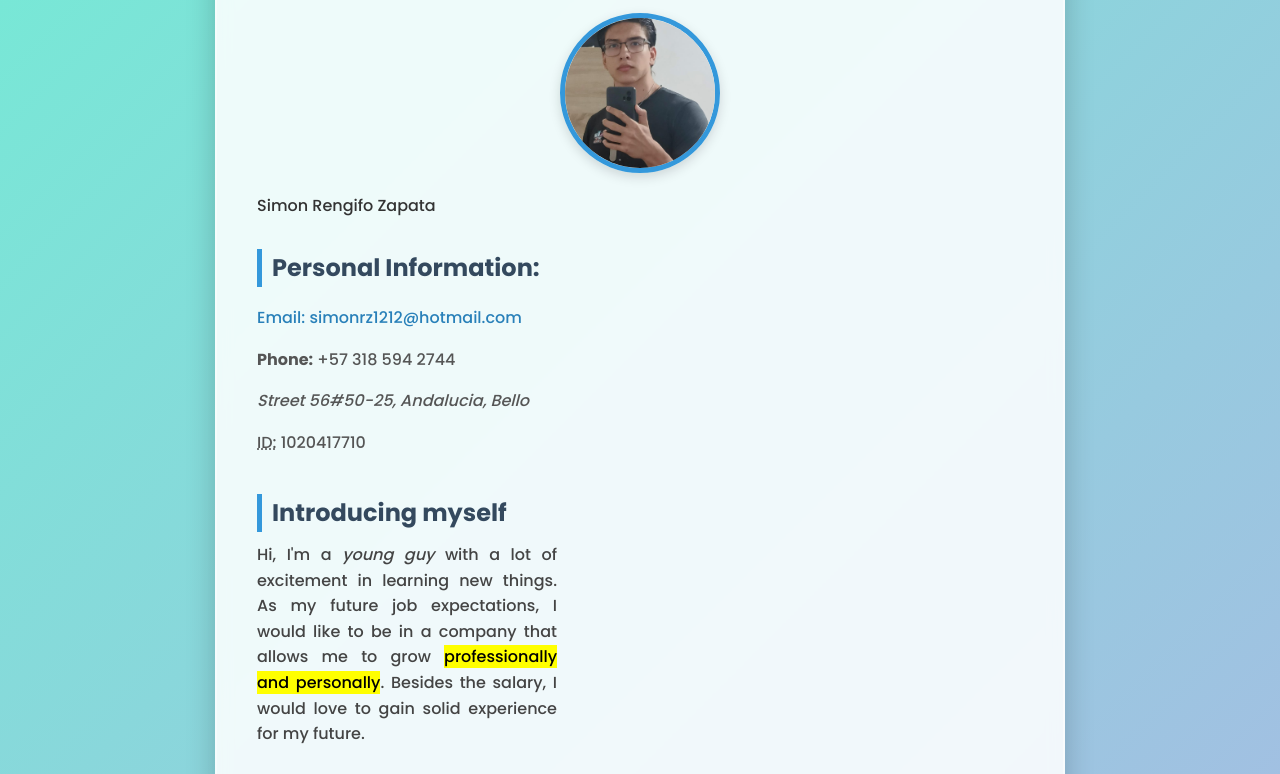
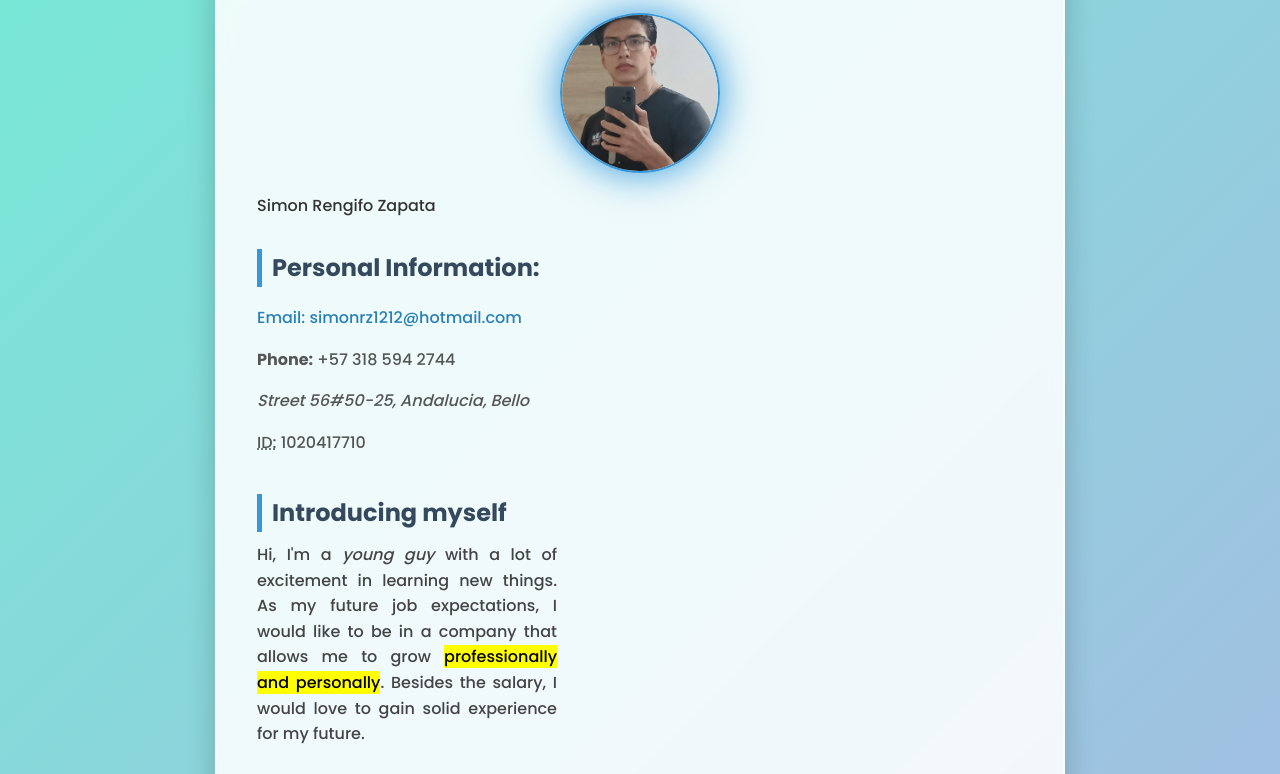
Before and after one commit to S1RZA/Riwi, a plain HTML site: page index.html in a window 1280 px wide. Shown: the part 198-972 px from the top of the page. Drawn offline with Linux system fonts and the light colour scheme.

Commit message:
Update cv.css

```diff
--- a/cv.css
+++ b/cv.css
@@ -2,6 +2,7 @@
     margin: 0;
     padding: 0;
     box-sizing: border-box;
+    scroll-behaviur: smooth;
 }
 
 body {
@@ -42,8 +43,8 @@ body {
     height: 160px;
     object-fit: cover;
     border-radius: 50%;
-    border: 5px solid #3498db;
-    box-shadow: 0 4px 12px rgba(0, 0, 0, 0.15);
+    border: 2px solid #3498db;
+    box-shadow: 0 0px 40px #3498db;
 }
 
 
```
